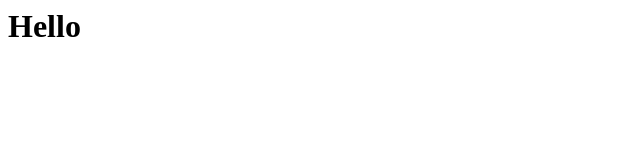
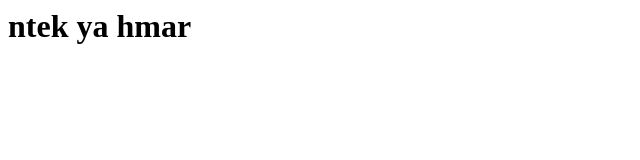
Before and after one commit to yorgobeainy/yorgo, a plain HTML site: page index.html in a window 1280 px wide. Shown: the whole page, without its empty margins (0-640 px from the left). Drawn offline with Linux system fonts and the light colour scheme.

Commit message:
second commit

```diff
--- a/index.html
+++ b/index.html
@@ -1 +1 @@
-<h1>Hello<h1/>
+<h1>ntek ya hmar<h1/>
```
